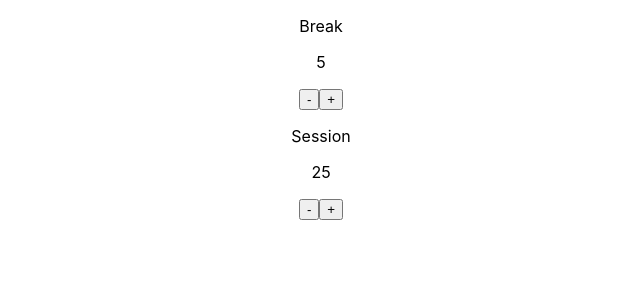
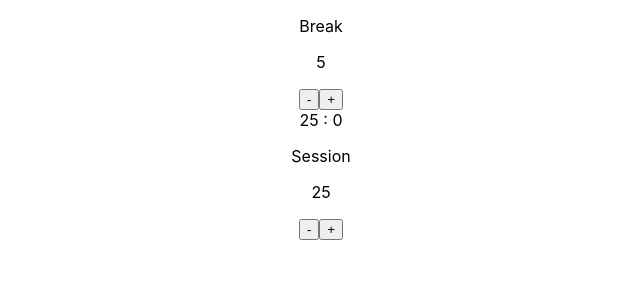
Before and after one commit to karolinfrennert/pomodoro, a React (Create React App) app: page / in a window 1280 px wide. Shown: the top 300 px of the page, without its empty margins (319-959 px from the left). Built offline with nearby package versions, Linux system fonts and the light colour scheme.

Commit message:
added time left

```diff
--- a/package.json
+++ b/package.json
@@ -11,6 +11,7 @@
     "@types/react": "^17.0.0",
     "@types/react-dom": "^17.0.0",
     "moment": "^2.29.1",
+    "moment-duration-format": "^2.3.2",
     "react": "^17.0.2",
     "react-dom": "^17.0.2",
     "react-scripts": "4.0.3",
@@ -40,5 +41,9 @@
       "last 1 firefox version",
       "last 1 safari version"
     ]
+  },
+  "devDependencies": {
+    "@types/moment": "^2.13.0",
+    "@types/moment-duration-format": "^2.2.2"
   }
 }
--- a/src/App.tsx
+++ b/src/App.tsx
@@ -5,6 +5,7 @@ import { Break } from "./components/Break";
 
 import "./App.css";
 import { Session } from "./components/Session";
+import { TimeLeft } from "./components/TimeLeft";
 
 function App() {
   const [sessionLenght, setSessionLenght] = useState(1500);
@@ -39,6 +40,7 @@ function App() {
         decrementBreakByOneMinute={decrementBreakByOneMinute}
         incrementBreakByOneMinute={incrementBreakByOneMinute}
       />
+      <TimeLeft sessionLength={sessionLenght} />
       <Session
         sessionLength={sessionLenght}
         decrementSessionByOneMinute={decrementSessionByOneMinute}
--- a/src/components/Session.tsx
+++ b/src/components/Session.tsx
@@ -1,4 +1,3 @@
-import { useState } from "react";
 import moment from "moment";
 
 type Props = {
--- /dev/null
+++ b/src/components/TimeLeft.tsx
@@ -0,0 +1,17 @@
+import { useState } from "react";
+
+type Props = {
+  sessionLength: number;
+};
+
+export const TimeLeft = ({ sessionLength }: Props) => {
+  const [timeLeft, setTimeLeft] = useState(sessionLength);
+
+  const minutes = (timeLeft / 60) % 60;
+  const seconds = timeLeft - minutes * 60;
+  return (
+    <div>
+      {minutes} : {seconds}
+    </div>
+  );
+};
```
Also changed, not shown: 1 other file (tests, documents, lock files or other folders).
